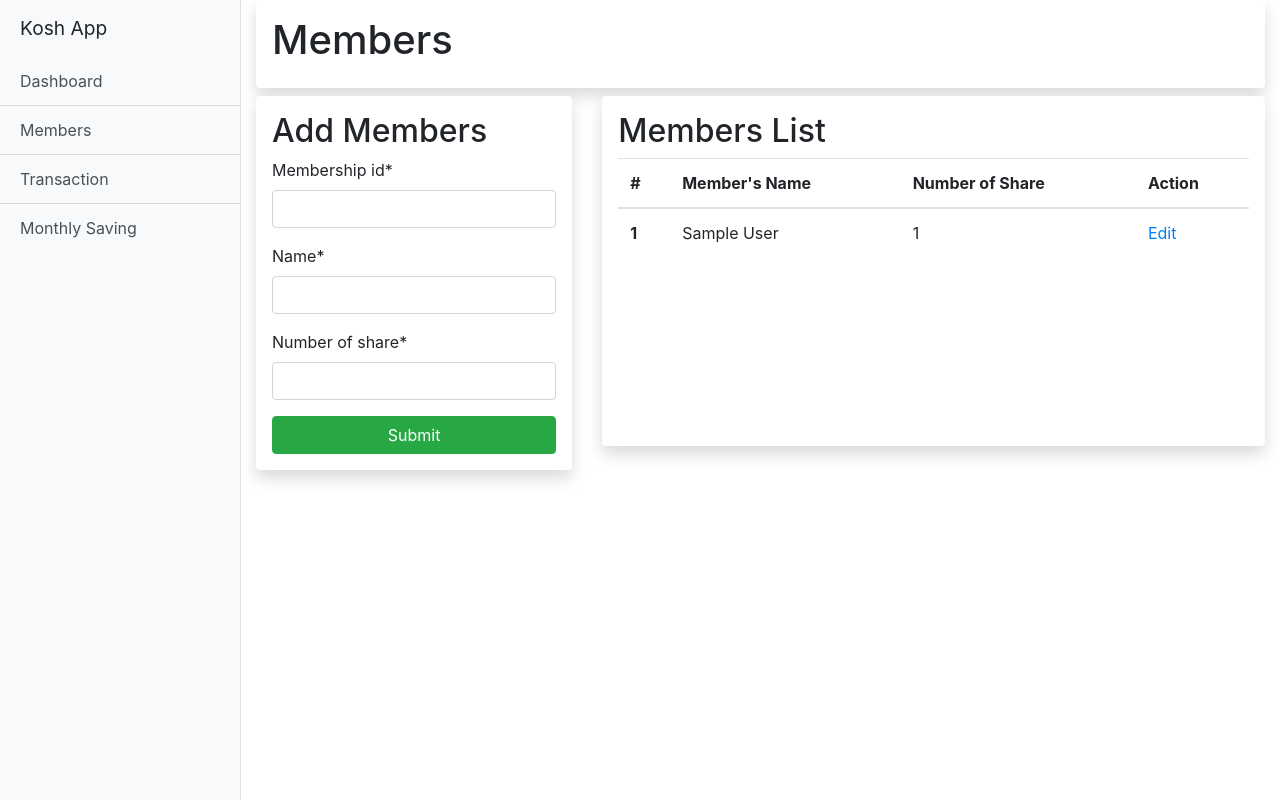
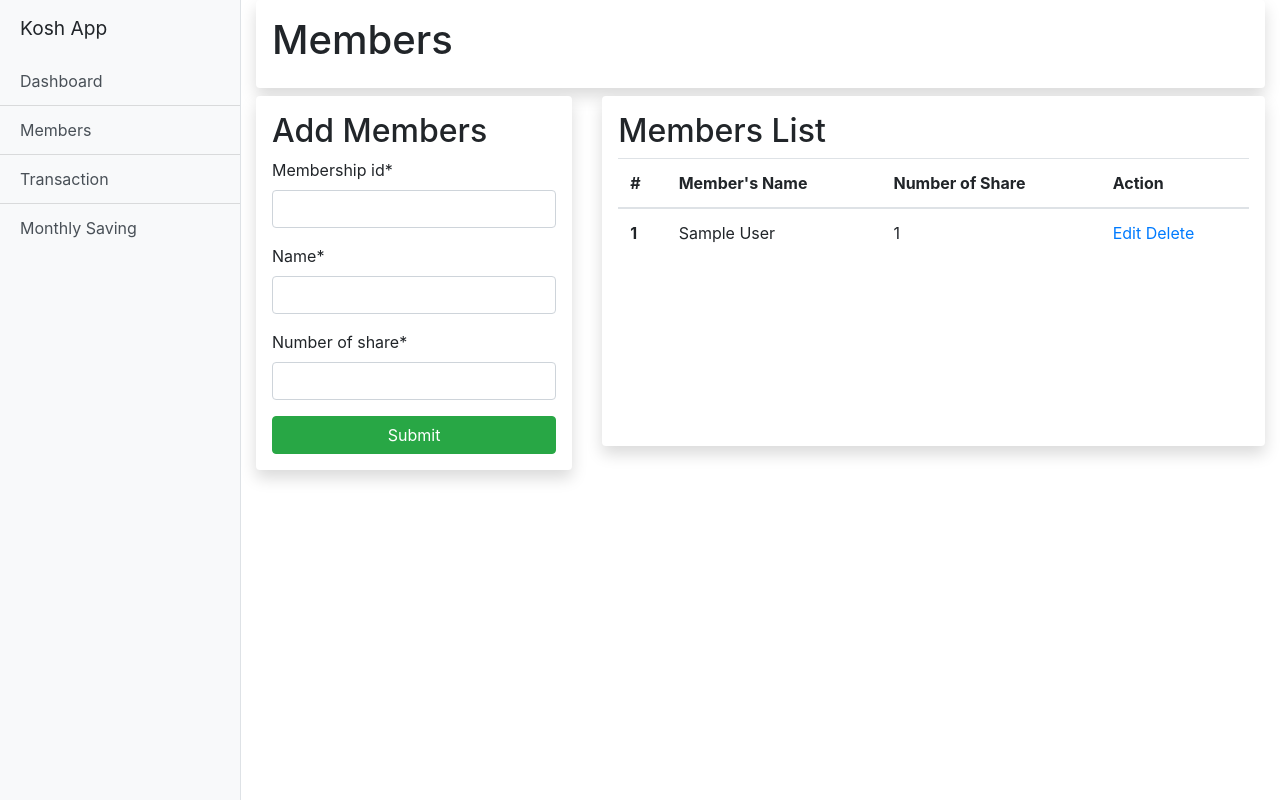
Before and after one commit to MuskanBartaula/kosh, a Django app: page /members/ in a window 1280 px wide. Run offline with Django 3.2, Linux system fonts and the light colour scheme; tables that the repository leaves empty hold one stand-in row (values such as "Sample post"); some libraries are stand-ins or nearby versions.

Commit message:
Delete link added

```diff
--- a/src/members/templates/members/index.html
+++ b/src/members/templates/members/index.html
@@ -56,6 +56,7 @@
 						<td>{{ member.number_of_share }}</td>
 						<td>
 							<a href="{% url 'members:update' member.id %}">Edit</a>
+							<a href="{% url 'members:delete' member.id %}">Delete</a>
 						</td>
 					</tr>
 					{% endfor %}
```
